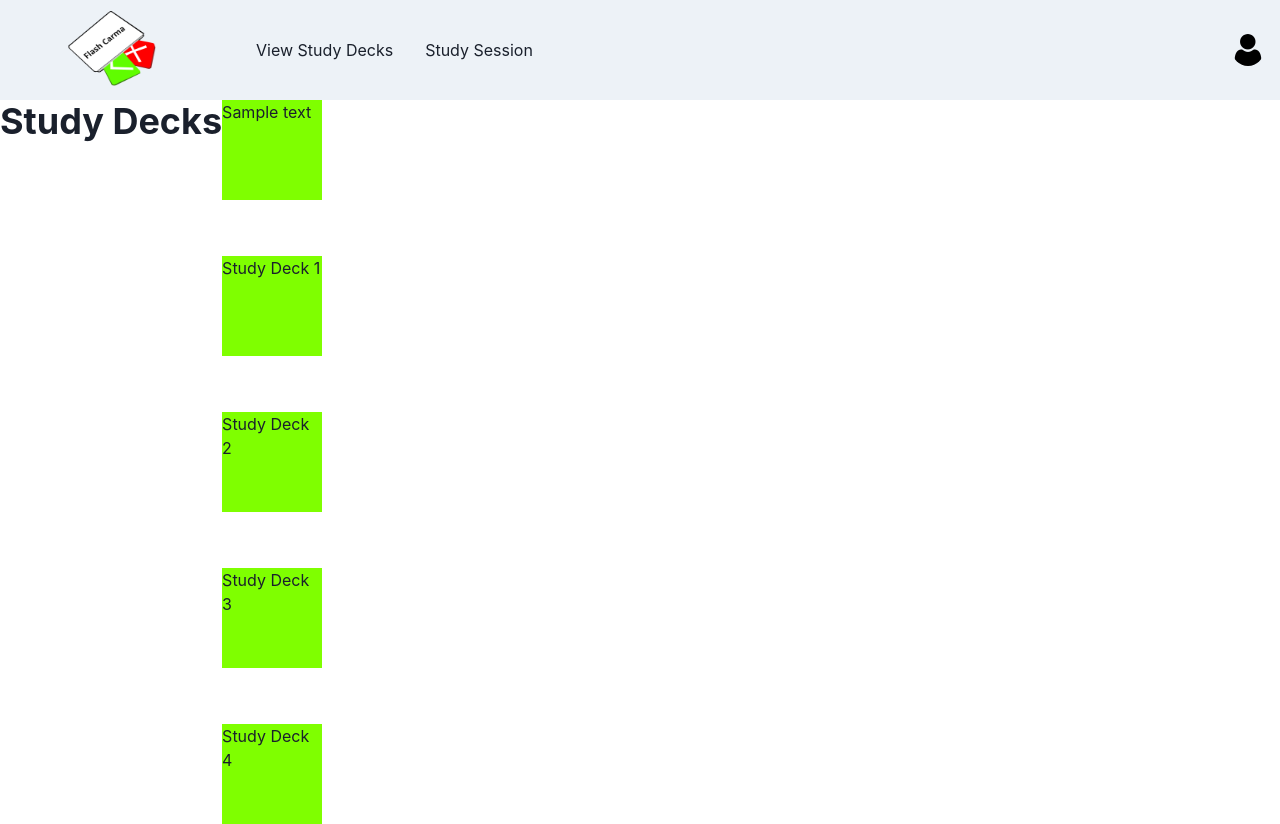
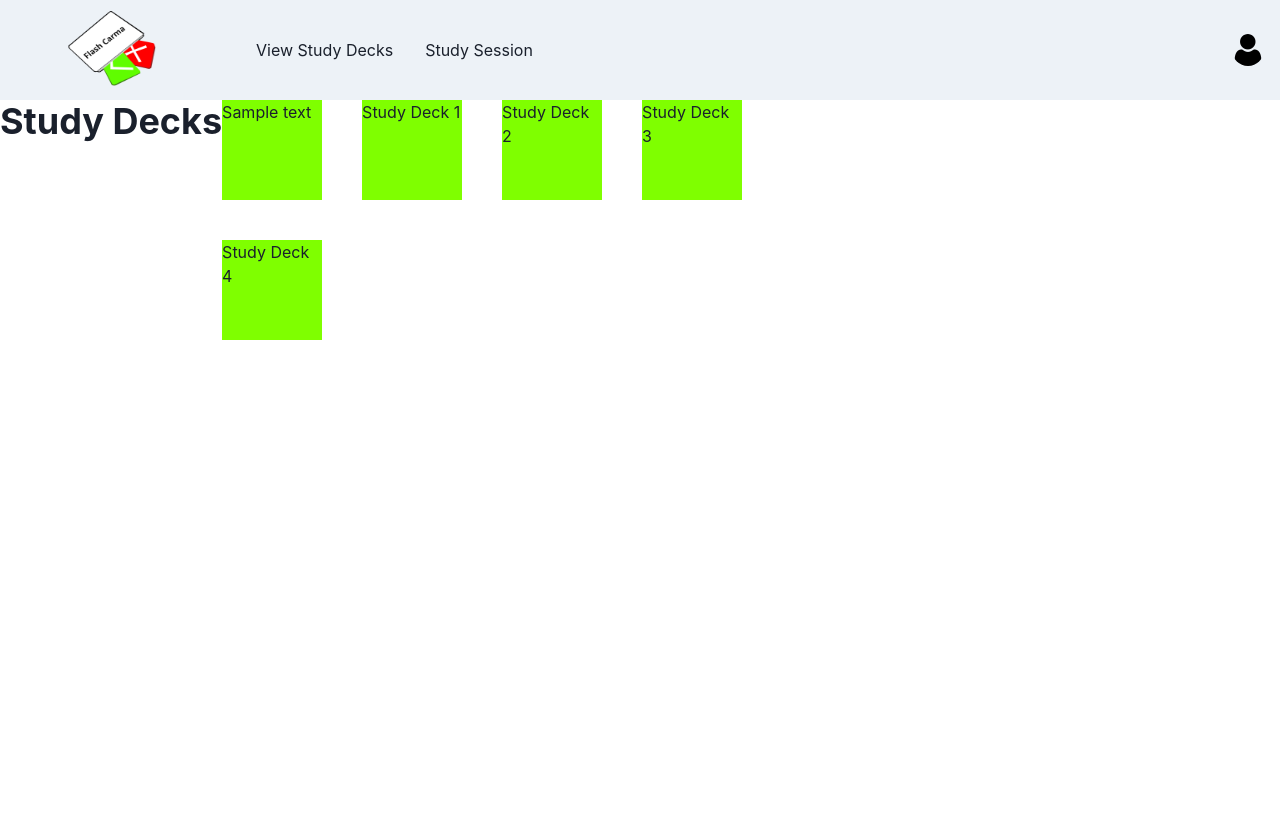
Before and after one commit to Brandon3522/flash_carma, a React (Create React App) app: page /viewstudydecks in a window 1280 px wide. After the commit the page ends 800 px from the top, so only its background shows below. Built offline with nearby package versions, Linux system fonts and the light colour scheme.

Commit message:
fixed grid in View Study Decks page

```diff
--- a/src/pages/ViewStudyDecksPage/ViewStudyDecks.js
+++ b/src/pages/ViewStudyDecksPage/ViewStudyDecks.js
@@ -8,10 +8,10 @@ export const ViewStudyDecks = () => {
 
    return (
     <Flex>
-       <Heading as='h2' size='xl'>Study Decks</Heading>
+       <Heading as='h3' size='xl'>Study Decks</Heading>
 
        {/* Grid of Study Decks */}
-       <Grid templateColumns='repeats(4, 1fr)' gap={14}>
+       <Grid templateColumns='repeat(4, 1fr)' gap={10}>
          {/* Create new study deck button */}
          <LinkBox>
            <LinkOverlay href='#'>
```
